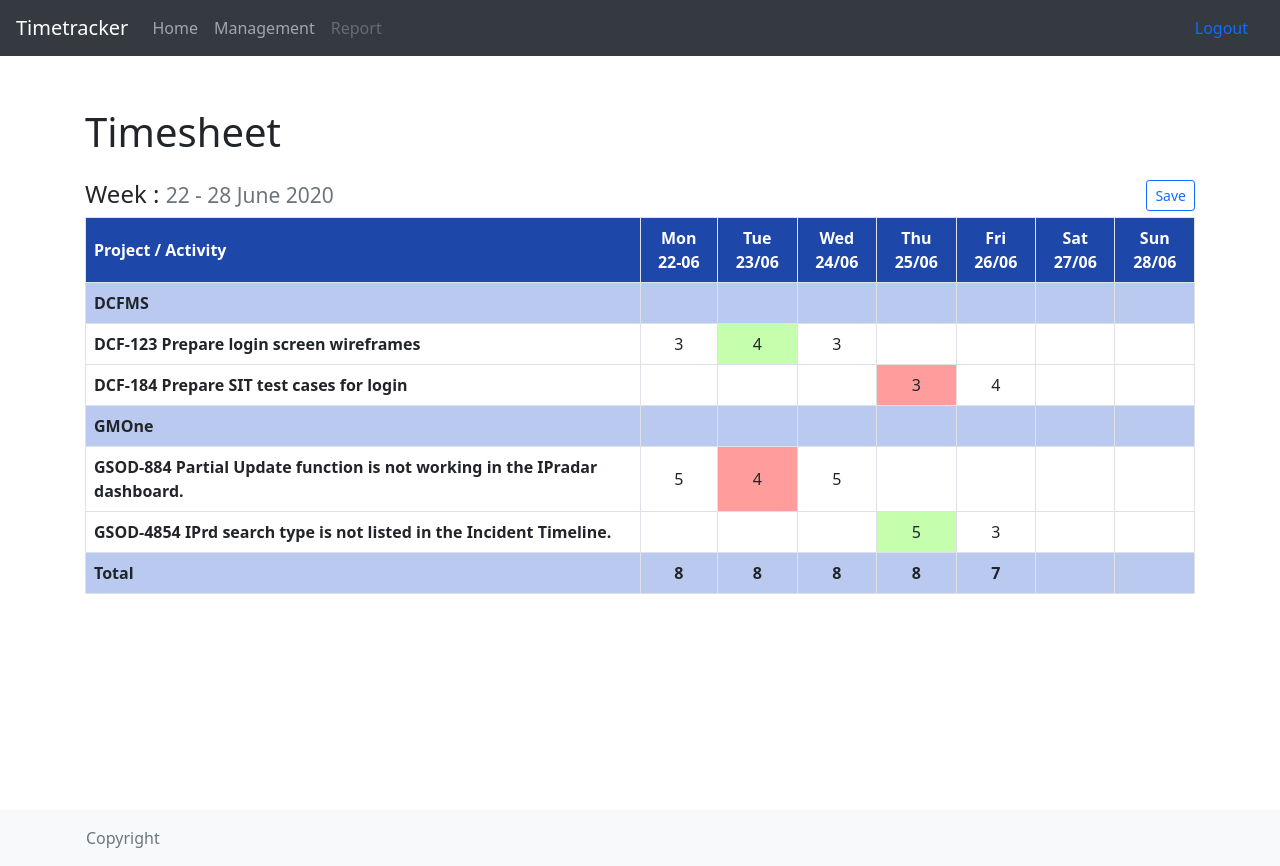
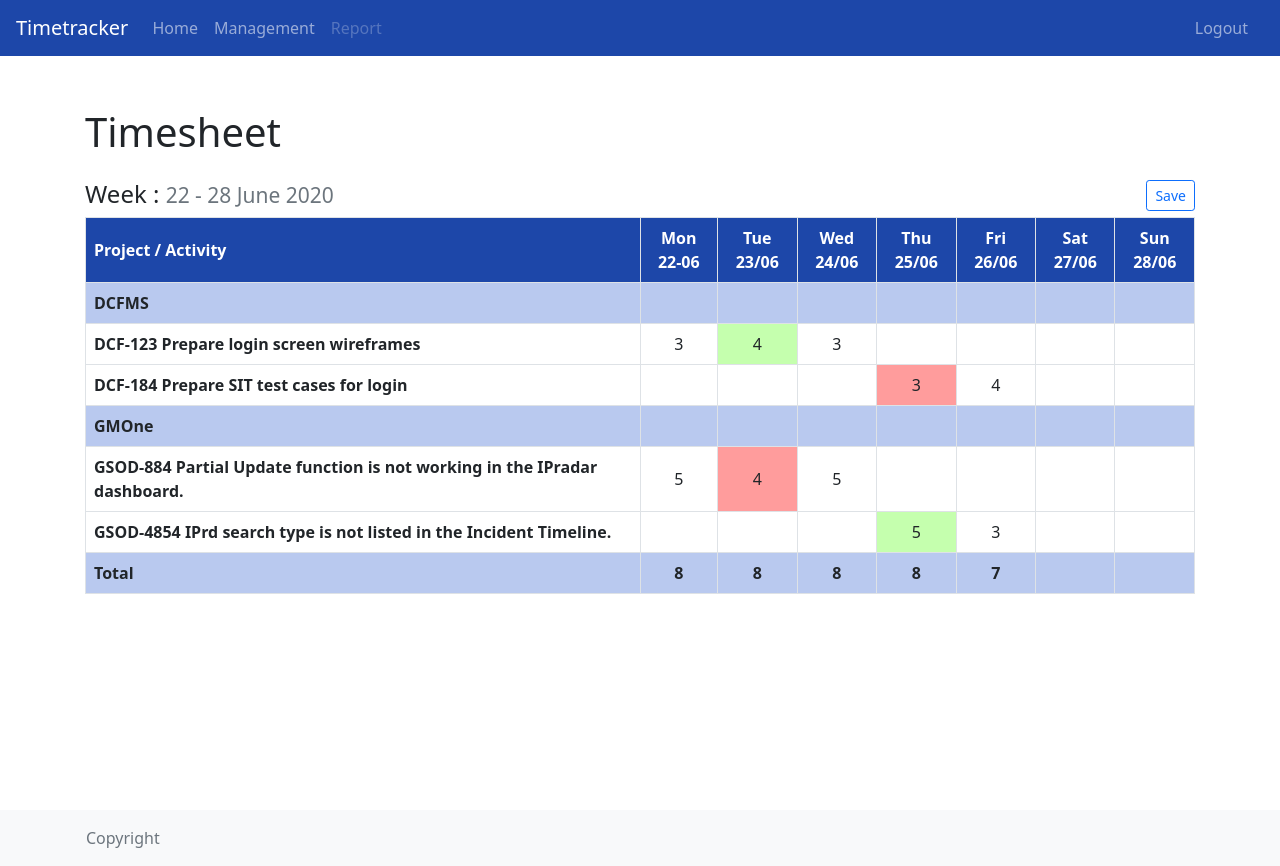
Before and after one commit to pradeepk1905/eTT2020, a plain HTML site: page index.html in a window 1280 px wide. Drawn offline with Linux system fonts and the light colour scheme.

Commit message:
color blue

```diff
--- a/sticky-footer-navbar.css
+++ b/sticky-footer-navbar.css
@@ -5,3 +5,12 @@
 main > .container {
   padding: 60px 15px 0;
 }
+
+
+.bg-dark{
+  background-color: #1d47a9!important;
+}
+
+a.nav-link{
+  color: rgba(255,255,255,.55);
+}
```
